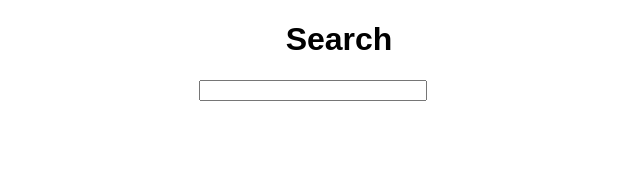
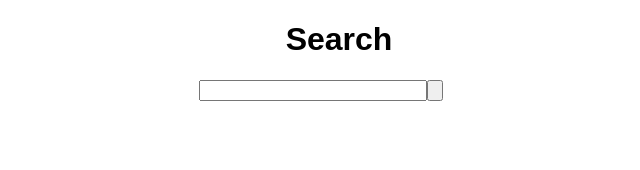
Before and after one commit to PJMantoss/autocomplete_search, a React (Create React App) app: page / in a window 1280 px wide. Shown: the top 170 px of the page, without its empty margins (301-941 px from the left). Built offline with nearby package versions, Linux system fonts and the light colour scheme; the HTML template or start-up script is replaced by a standard one.

Commit message:
update App

```diff
--- a/src/App.js
+++ b/src/App.js
@@ -10,6 +10,8 @@ function App() {
     setValue(e.target.value)
   };
 
+  const handleClick = search => {};
+
   return (
     <div className="App">
       <h1>Search</h1>
@@ -20,6 +22,7 @@ function App() {
             value={value}
             onChange={handleChange}
           />
+          <button onClick={handleClick}></button>
         </div>
       </div>
     </div>
```
